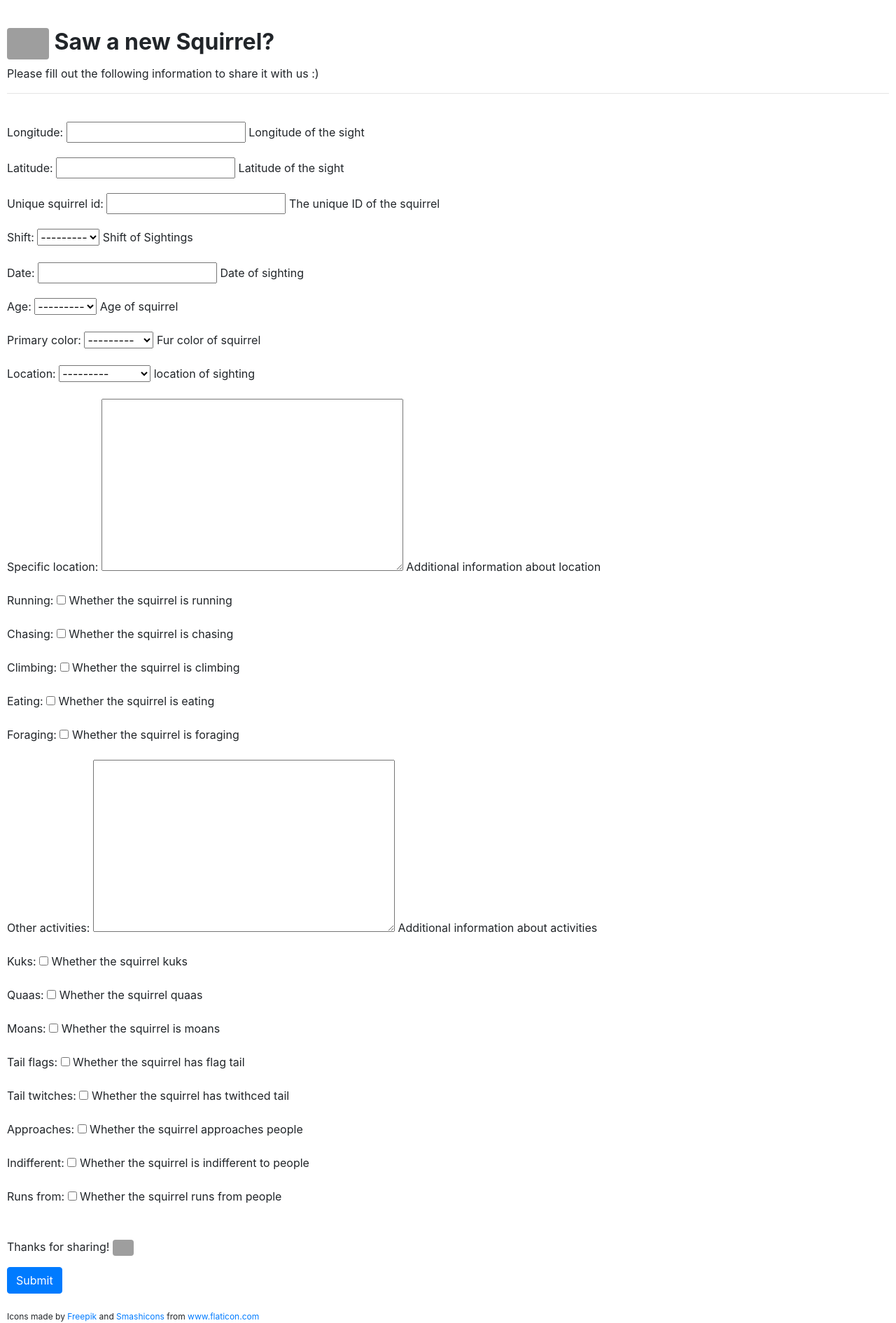
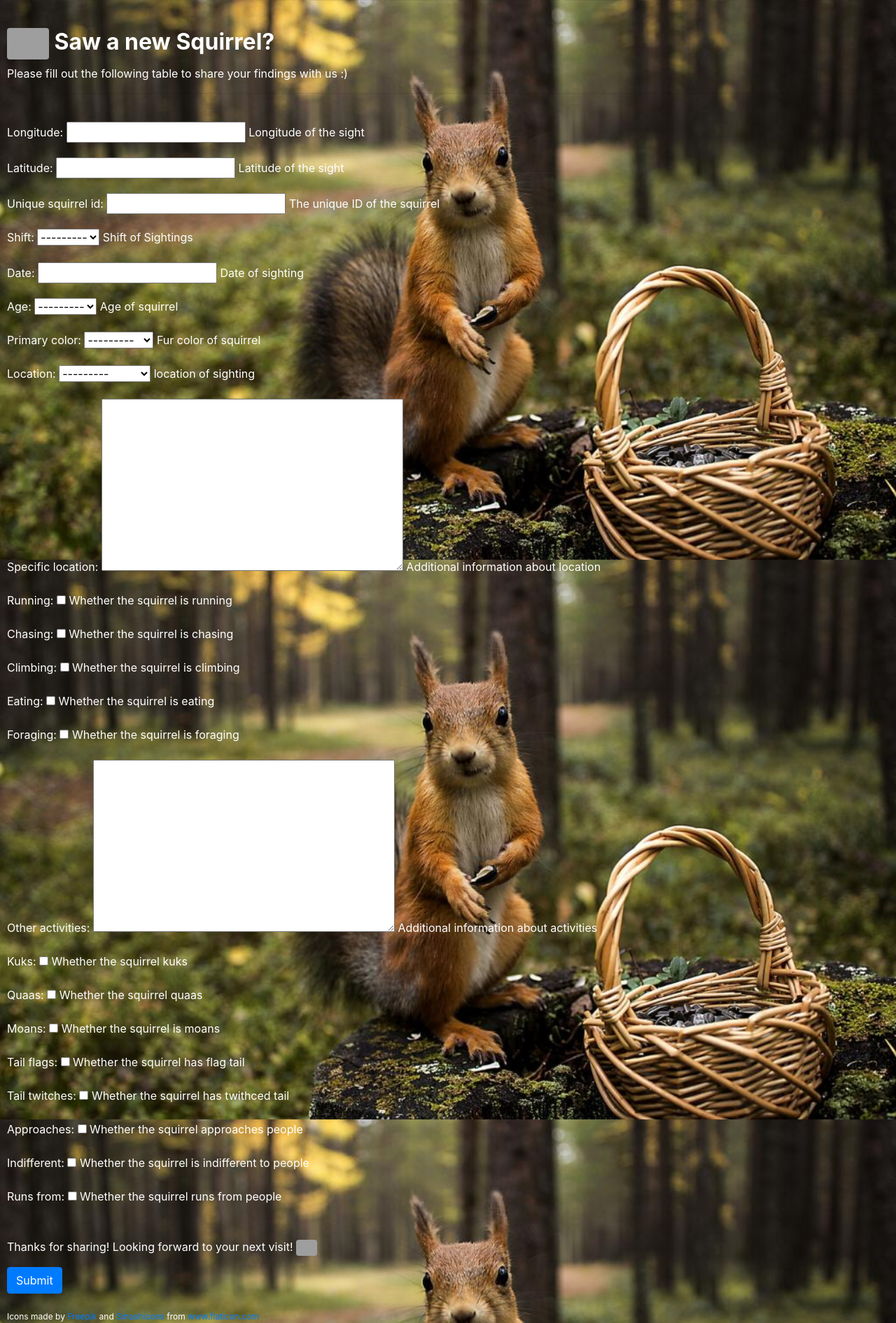
Before and after one commit to xw2780/project_Xinru_Siming, a Django app: page /sightings/add/ in a window 1280 px wide. Shown: the whole page at 70% size. Run offline with Django 3.2, Linux system fonts and the light colour scheme; some libraries are stand-ins or nearby versions; grey boxes are pictures that could not be loaded.

Commit message:
Change table form

```diff
--- a/squirrel/templates/squirrel/add.html
+++ b/squirrel/templates/squirrel/add.html
@@ -1,4 +1,4 @@
-
+{% load static %}
 <!doctype html>
 <html>
         <head>
@@ -7,19 +7,28 @@
  integrity="sha384-Gn5384xqQ1aoWXA+058RXPxPg6fy4IWvTNh0E263XmFcJlSAwiGgFAW/dAiS6JXm" crossorigin="anonymous">
         </head>
         <body>
-<style>body{padding-left:10px; padding-right:10px;}</style>
+<style>
+	body
+	{padding-left:10px; padding-right:10px;
+	color: white;
+	background-image: url({% static 'squirrel/images/add.jpg'%});
+	background-size: 100% 100%;
+	background-repeat: no-repeat;
+	background-attachment: fixed;
+	}
+</style>
 		<p>
 		<br>
-		<strong><h2><img src=" https://image.flaticon.com/icons/svg/2291/2291277.svg" style="width:60px" class="rounded" alt="..." >   Saw a new Squirrel? </strong>
+		<strong><h2><img src="https://www.flaticon.com/svg/static/icons/svg/1864/1864534.svg" style="width:60px" class="rounded" alt="..." >   Saw a new Squirrel? </strong>
 		</h2>
-		<p>Please fill out the following information to share it with us :)</p>
+		<p>Please fill out the following table to share your findings with us :)</p>
 		<hr>
 		<br>
                 <form method='post'>
                         {% csrf_token %}
                         {{form.as_p}}
                         <br>
-			<p>Thanks for sharing! <img src="https://image.flaticon.com/icons/svg/1140/1140163.svg" style="width:30px" class="rounded" alt="..." ></p>
+			<p>Thanks for sharing! Looking forward to your next visit! <img src="https://image.flaticon.com/icons/svg/3158/3158992.svg" style="width:30px" class="rounded" alt="..." ></p>
                         <input class = "btn btn-primary" type = "submit" name = "add">
 			<br>
 		</form>
```
Also changed, not shown: squirrel/templates/squirrel/sightings.html (+7 -2 lines), squirrel/templates/squirrel/stats.html (+12 -4 lines), squirrel/templates/squirrel/update.html (+11 -3 lines).
